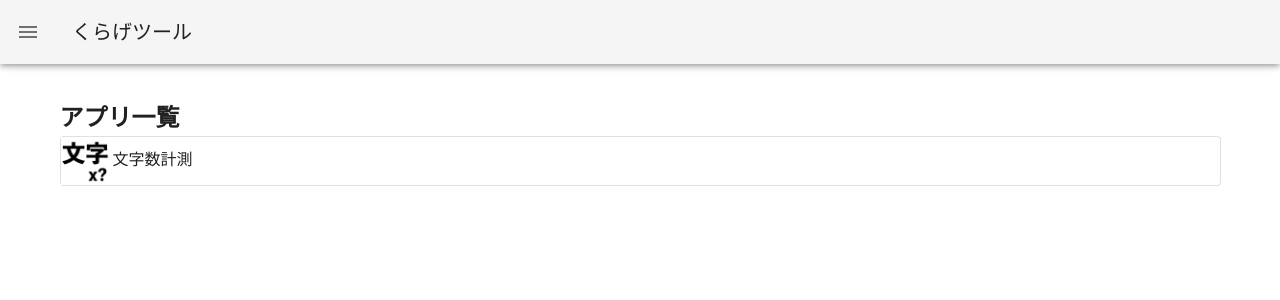
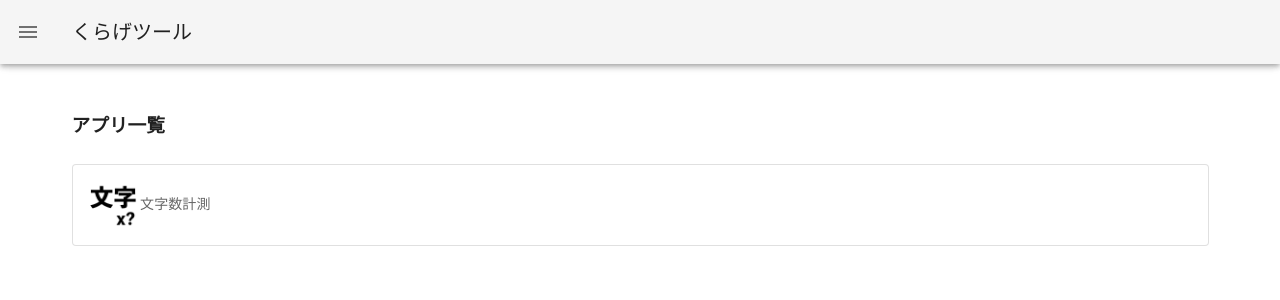
Before and after one commit to kat0h/kuragetool, a Vue app: page / in a window 1280 px wide. Shown: the top 300 px of the page. Built offline with nearby package versions, Linux system fonts and the light colour scheme.

Commit message:
Update top page

```diff
--- a/src/components/AppIconCard.vue
+++ b/src/components/AppIconCard.vue
@@ -1,9 +1,11 @@
 <template>
     <v-card outlined :to="link">
+    <v-card-text>
         <v-avatar tile>
             <v-img :src="image"></v-img>
         </v-avatar>
         {{ title }}
+    </v-card-text>
     </v-card>
 </template>
 
--- a/src/components/TopPage.vue
+++ b/src/components/TopPage.vue
@@ -1,12 +1,16 @@
 <template>
   <div>
       <v-container>
-        <h2>アプリ一覧</h2>
-        <v-row dense>
-        <v-col cols="12" v-for="appcard in appcards" :key="appcard.title">
-            <app-icon-card :title="appcard.title" :image="appcard.image" :link="appcard.link"></app-icon-card>
-        </v-col>
-        </v-row>
+        <v-container>
+            <h3>アプリ一覧</h3>
+        </v-container>
+        <v-container>
+            <v-row dense>
+            <v-col cols="12" v-for="appcard in appcards" :key="appcard.title">
+                <app-icon-card :title="appcard.title" :image="appcard.image" :link="appcard.link"></app-icon-card>
+            </v-col>
+            </v-row>
+        </v-container>
       </v-container>
   </div>
 </template>
--- a/src/components/apps/wordcount.vue
+++ b/src/components/apps/wordcount.vue
@@ -1,8 +1,8 @@
 <template>
   <div style="text-align: center">
-    <h1>
+    <h2>
     文字数カウンター
-    </h1>
+    </h2>
     <v-container >
       <v-textarea
       filled
```
Lines whose indentation alone changed are shown as unchanged.
